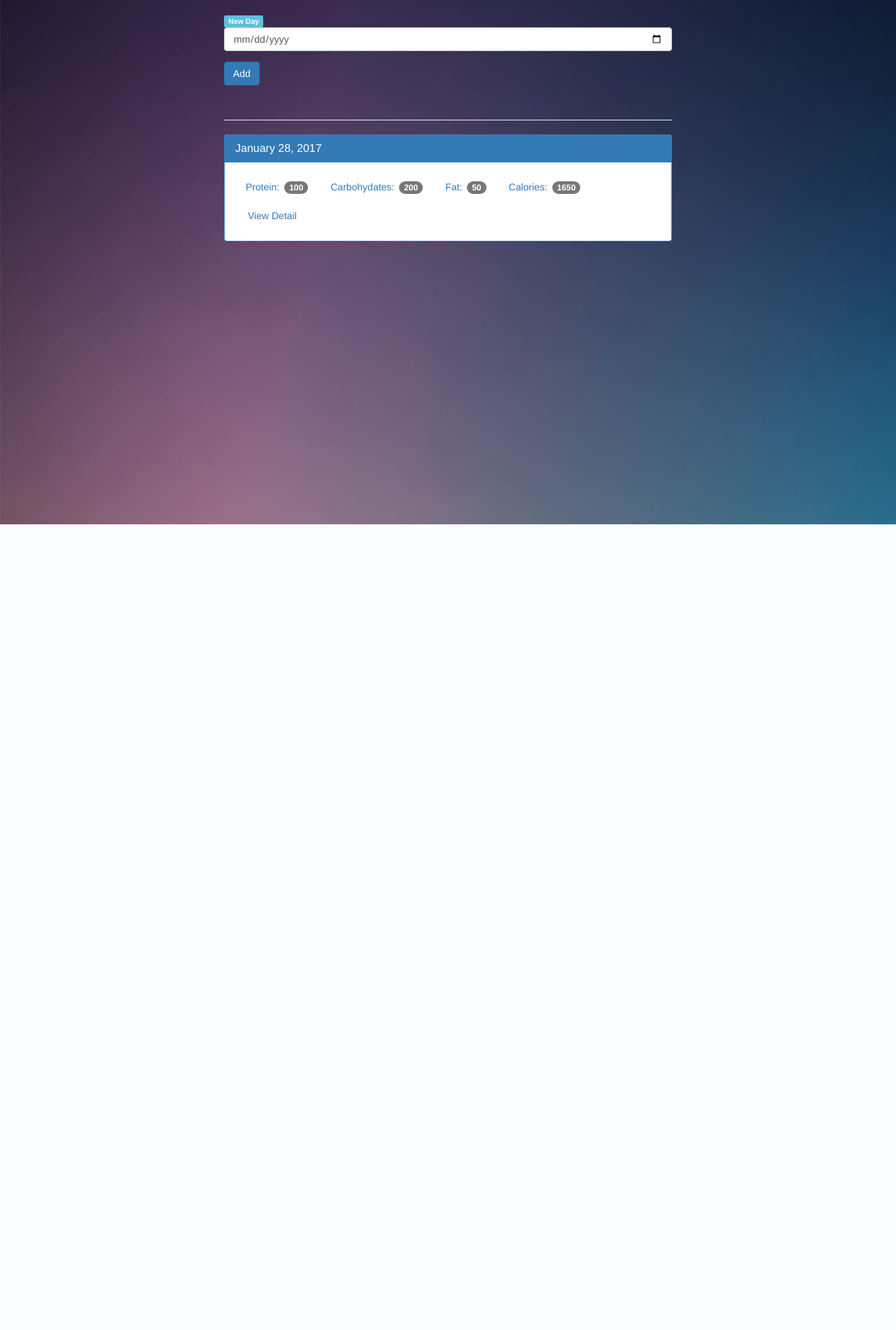
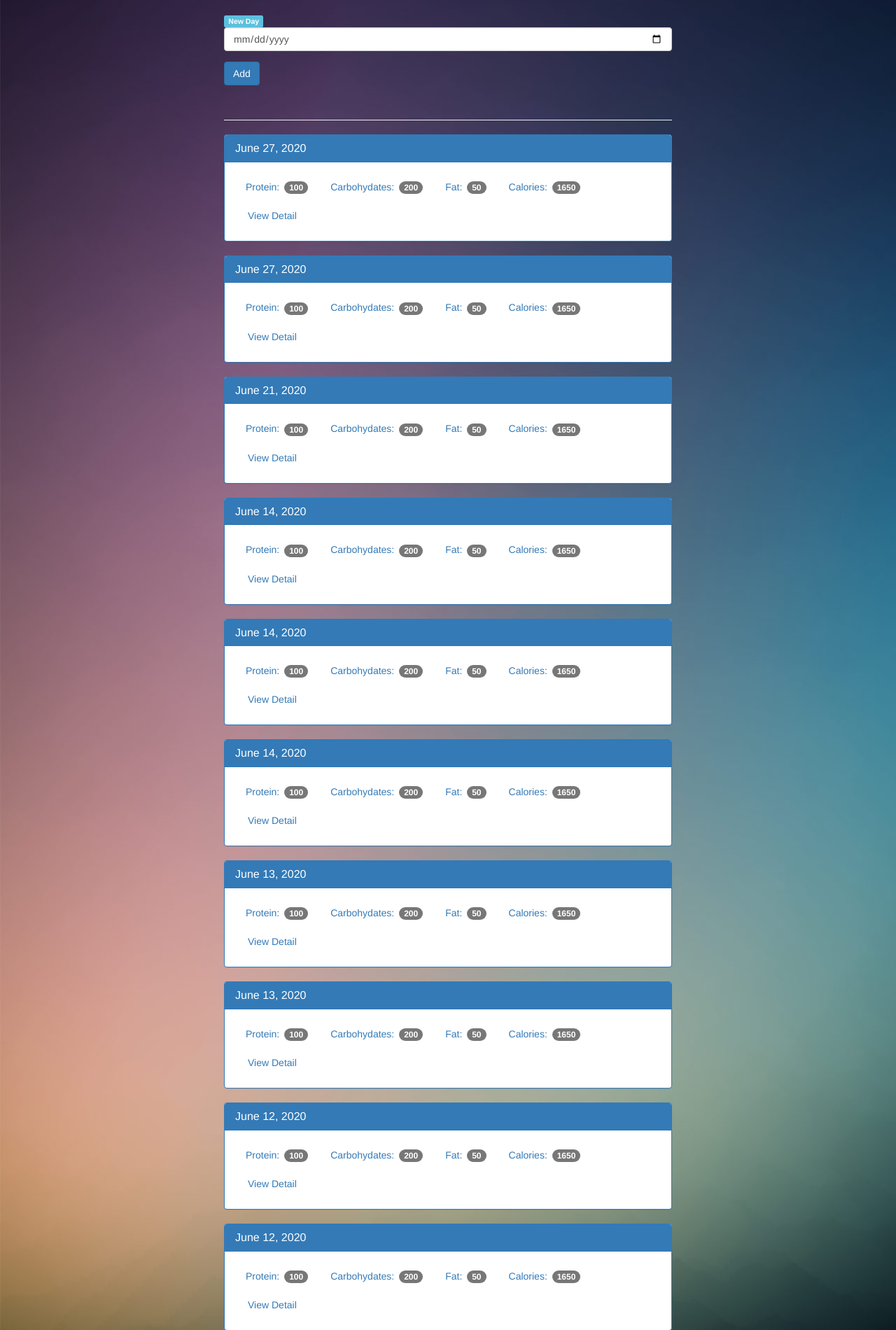
Before and after one commit to rodrigo-marcolino/Food_Tracker, a Flask app: page / in a window 1280 px wide. Shown: the part 51-1951 px from the top of the page at 70% size. Before the commit the page ends 800 px from the top, so only its background shows below. Run offline with Flask 2, Linux system fonts and the light colour scheme; data comes from the database, SQL or seed files in the repository; both versions use the stored data as it was after the commit; some libraries are stand-ins or nearby versions.

Commit message:
add date

```diff
--- a/app.py
+++ b/app.py
@@ -37,8 +37,21 @@ def index():
         database_date = datetime.strftime(dt, "%Y%m%d")
         db.execute("insert into log_date (entry_date) values (?)", [database_date])
         db.commit()
-        # return str(database_date)
-    return render_template("home.html")
+
+    cur = db.execute('select entry_date from log_date order by entry_date desc')
+    results = cur.fetchall()
+
+    pretty_results = []
+
+    for i in results:
+        single_date = {}
+
+        d = datetime.strptime(str(i['entry_date']), '%Y%m%d')
+        single_date['entry_date'] = datetime.strftime(d, '%B %d, %Y')
+
+        pretty_results.append(single_date)
+
+    return render_template('home.html', results=pretty_results)
 
 
 @app.route("/view")
--- a/templates/home.html
+++ b/templates/home.html
@@ -50,10 +50,10 @@
           </form>
 
           <div class="page-header"></div>
-
+          {% for r in results %}
           <div class="panel panel-primary">
             <div class="panel-heading">
-              <h3 class="panel-title">January 28, 2017</h3>
+              <h3 class="panel-title">{{ r.entry_date }}</h3>
             </div>
             <div class="panel-body">
               <ul class="nav nav-pills" role="tablist">
@@ -61,10 +61,11 @@
                 <li><a>Carbohydates: <span class="badge">200</span></a></li>
                 <li><a>Fat: <span class="badge">50</span></a></li>
                 <li><a>Calories: <span class="badge">1650</span></a></li>
-                <li><a href="{{ url_for("view") }}" type="button" class="btn btn-link">View Detail</a></li>
+                <li><a href="#" type="button" class="btn btn-link">View Detail</a></li>
               </ul>
             </div>
           </div>
+          {% endfor %}
         </div>
       </div>
 
```
Also changed, not shown: data.db.
